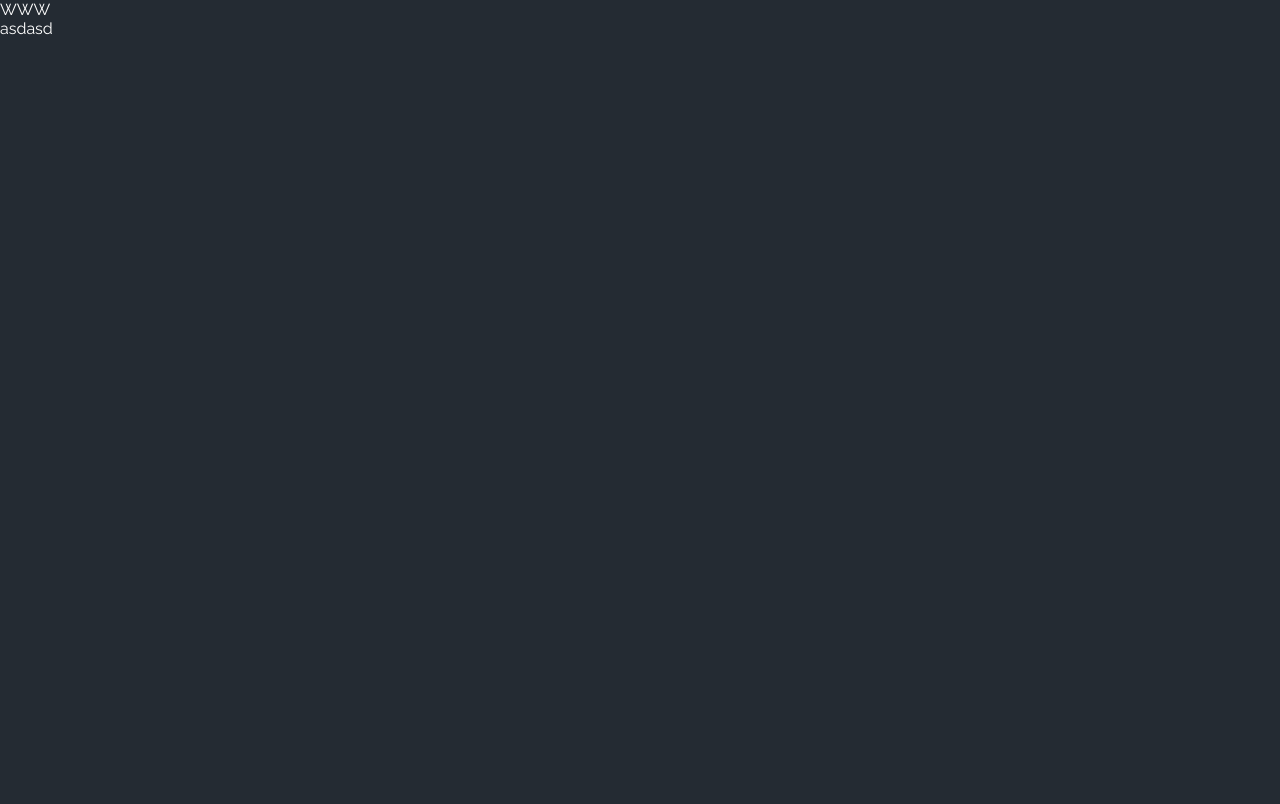
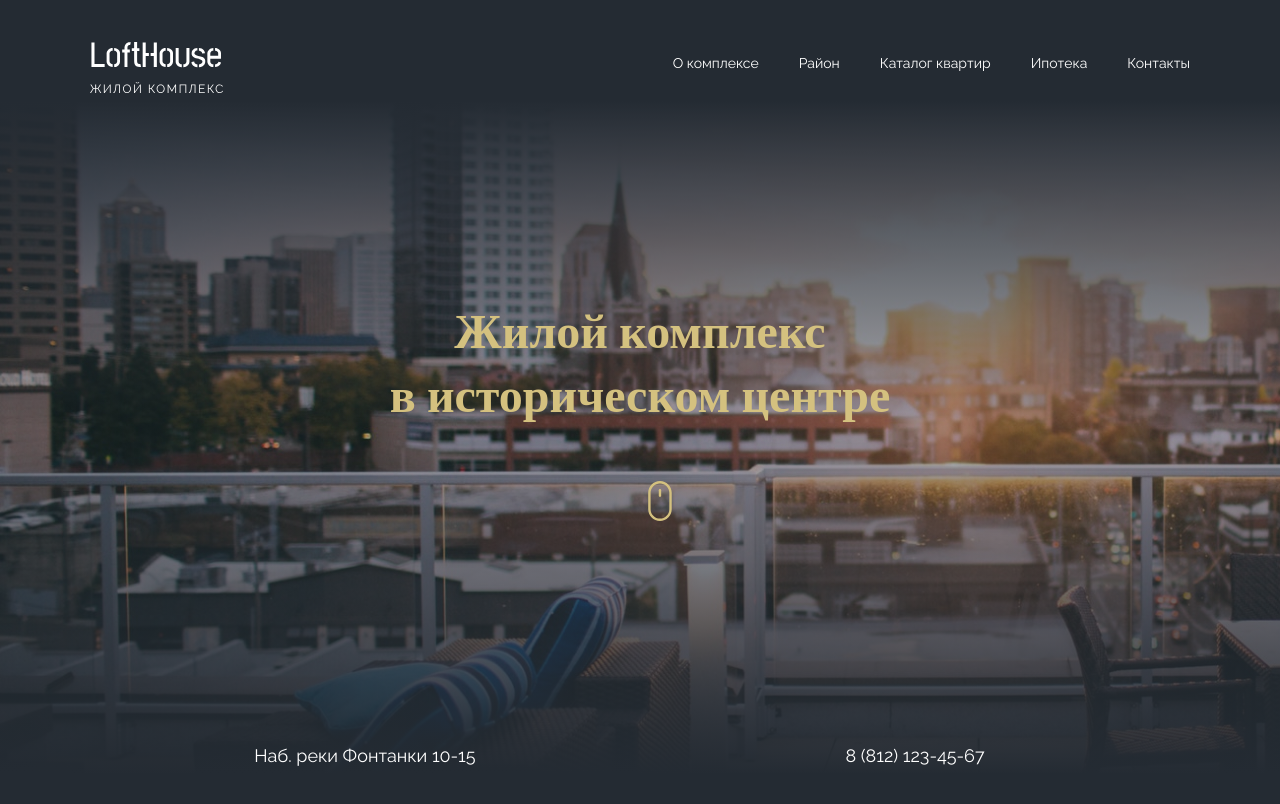
Before and after one commit to ivanov-in/adaptive-layout, a plain HTML site: page index.html in a window 1280 px wide. Drawn offline with nearby package versions, Linux system fonts and the light colour scheme.

Commit message:
add header

```diff
--- a/index.html
+++ b/index.html
@@ -3,11 +3,55 @@
 <head>
   <meta charset="UTF-8">
   <meta name="viewport" content="width=device-width, initial-scale=1.0">
-  <title>Document</title>
+  <title>Loft House</title>
   <link rel="stylesheet" href="./css/main.css">
 </head>
 <body>
-  <h1>WWW</h1>
-  <a href="">asdasd</a>
+  <header class="header">
+
+    <div class="container">
+      <div class="nav">
+        <a href="#header">
+          <img src="./images/header/header-logo.svg" alt="logo">
+        </a>
+        <nav class="nav__menu">
+          <li>
+            <ul>
+              <a href="">О комплексе</a>
+            </ul>
+            <ul>
+              <a href="">Район</a>
+            </ul>
+            <ul>
+              <a href="">Каталог квартир</a>
+            </ul>
+            <ul>
+              <a href="">Ипотека</a>
+            </ul>
+            <ul>
+              <a href="">Контакты</a>
+            </ul>
+          </li>
+        </nav>
+      </div>
+    </div>
+
+    <div class="container">
+      <div class="header-text">
+        <h1>Жилой комплекс <br>
+          в историческом центре</h1>
+        <a href="#benefits" class="header-text__icon">
+          <img src="./images/header/mouse.svg" alt="mouse-icon">
+        </a>
+      </div>
+    </div>
+
+    <div class="container">
+      <div class="header-info">
+        <a href="">Наб. реки Фонтанки 10-15</a>
+        <a href="">8 (812) 123-45-67</a>
+      </div>
+    </div>
+  </header>
 </body>
 </html>
--- a/scss/base/_base.scss
+++ b/scss/base/_base.scss
@@ -15,3 +15,9 @@ a {
     color: $accent;
   }
 }
+
+.container {
+  margin: 0 auto;
+  padding: 0 15px;
+  width: 1130px;
+}
--- /dev/null
+++ b/scss/blocks/_header.scss
@@ -0,0 +1,58 @@
+.header {
+  min-height: 840px;
+  padding-top: 30px;
+  padding-bottom: 74px;
+  display: flex;
+  justify-content: space-between;
+  flex-direction: column;
+  background: linear-gradient(
+      180deg,
+    #242B33 11.98%,
+    rgba(45, 52, 60, 0.38) 51.04%,
+    #242B33 92.19%
+    ),
+    url('../images/header/header-bg.jpg'),
+    lightgray 50% / cover no-repeat;
+}
+
+.nav {
+  font-size: 14px;
+  font-weight: 400;
+  display: flex;
+  justify-content: space-between;
+  align-items: center;
+
+  &__menu li{
+    display: flex;
+    justify-content: space-between;
+    column-gap: 40px;
+    text-align: center;
+  }
+}
+
+.header-text {
+  position: relative;
+  font-size: 48px;
+  font-weight: 700;
+  color: $accent;
+  text-align: center;
+  font-family: $font-accent;
+  display: flex;
+  flex-direction: column;
+  padding-bottom: 121px;
+  align-items: center;
+
+  &__icon {
+    position: absolute;
+    bottom: 0;
+    left: 50%;
+    // transform: translate(-50%, 0%);
+  }
+}
+
+.header-info {
+  font-size: 18px;
+  display: grid;
+  grid-template-columns: 1fr 1fr;
+  text-align: center;
+}
--- a/scss/main.scss
+++ b/scss/main.scss
@@ -2,3 +2,6 @@
 @import './base/reset';
 @import './base/vars';
 @import './base/base';
+
+//Main blocks styles
+@import './blocks/header';
```
Also changed, not shown: css/main.css, images/header/header-bg.jpg (added), images/header/header-logo.svg (added), images/header/map-icon.svg (added), images/header/mouse.svg (added), images/header/phone-icon.svg (added), 1 other file.
